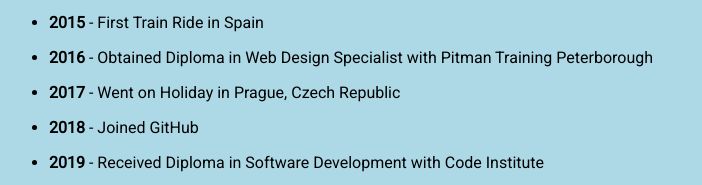
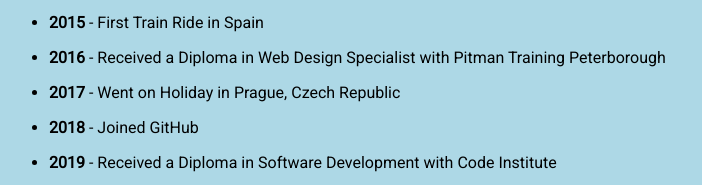
Before and after one commit to derektypist/tribute-page, a plain HTML site: page index.html in a window 1280 px wide. Shown: the part 2090-2275 px from the top of the page, without its empty margins (79-781 px from the left). Drawn offline with Linux system fonts and the light colour scheme.

Commit message:
Minor corrections in tribute info at index.html

```diff
--- a/index.html
+++ b/index.html
@@ -219,7 +219,7 @@
 
                 <!-- Display Information for 2016 -->
                 <ul>
-                    <li><strong>2016 </strong>- Obtained Diploma in Web Design Specialist with Pitman Training Peterborough</li>
+                    <li><strong>2016 </strong>- Received a Diploma in Web Design Specialist with Pitman Training Peterborough</li>
                 </ul>
 
                 <!-- Display Information for 2017 -->
@@ -234,7 +234,7 @@
 
                 <!-- Display Information for 2019 -->
                 <ul>
-                    <li><strong>2019 </strong> - Received Diploma in Software Development with Code Institute</li>
+                    <li><strong>2019 </strong> - Received a Diploma in Software Development with Code Institute</li>
                 </ul>
 
             </article>
```
Also changed, not shown: .c9/metadata/environment/index.html.
